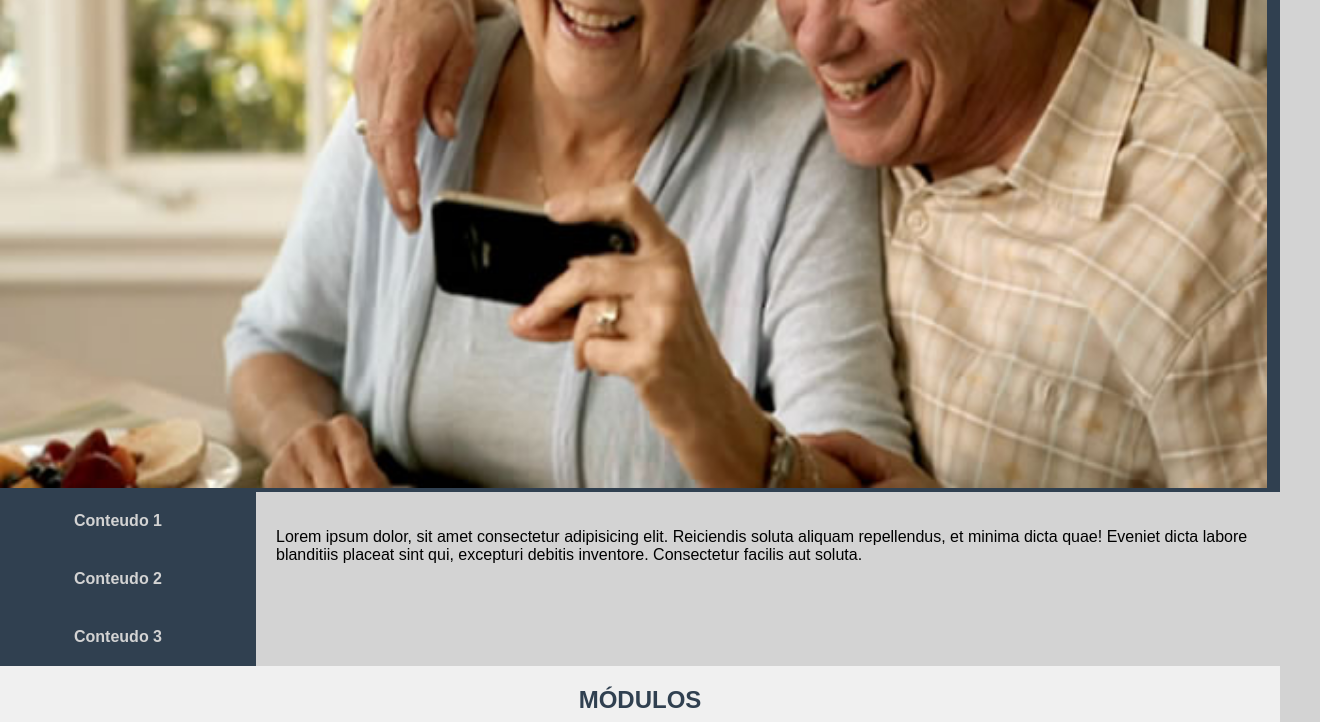
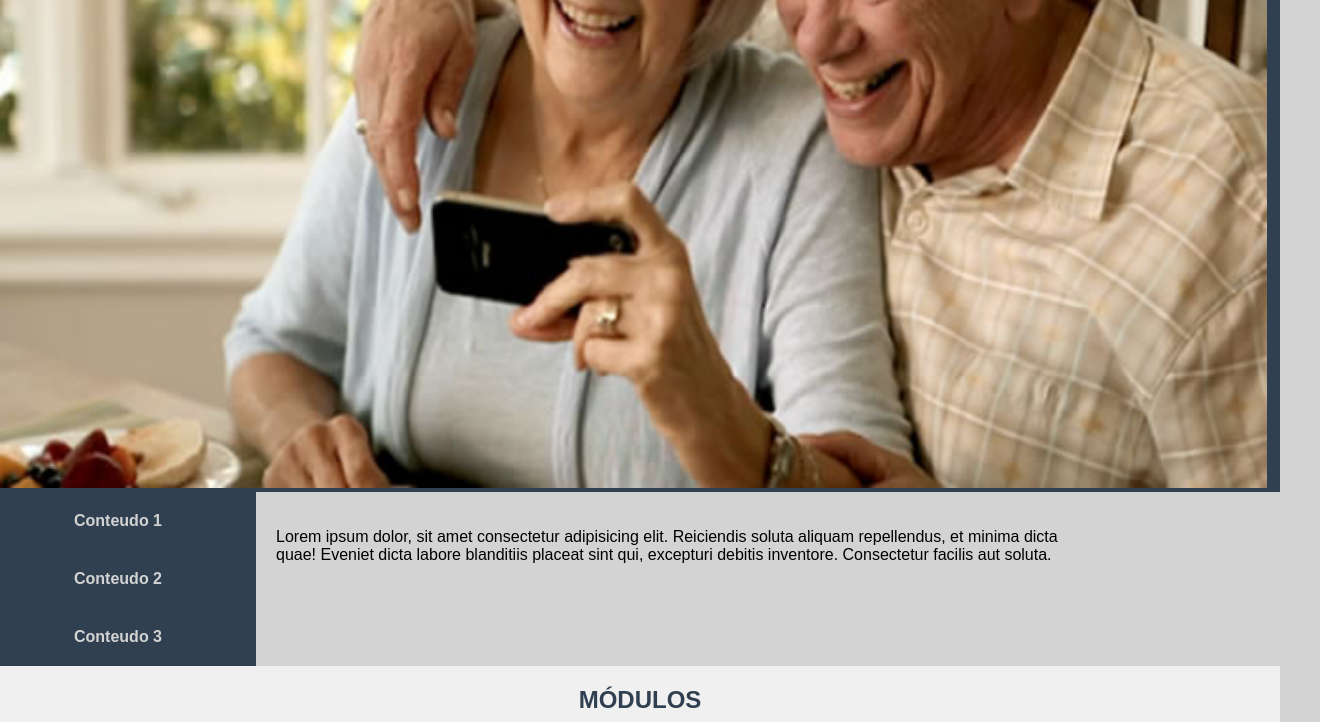
Before and after one commit to WesRaiuga/estacaohack-evovolucao, a plain HTML site: page index.html in a window 1280 px wide. Shown: the part 382-1104 px from the top of the page, 1320 px wide, since content can reach past the window. Drawn offline with Linux system fonts and the light colour scheme.

Commit message:
Add files via upload

```diff
--- a/assets/estilos/estilo.css
+++ b/assets/estilos/estilo.css
@@ -269,17 +269,15 @@ footer p{
 
 #content-1{
     padding: 20px;
-    position: absolute;
-    width: 99vw;
 }
 
 #content-2{
     padding: 20px;
-    position: absolute;
     display: none;
 }
 
 #content-3{
     padding: 20px;
+    /* position: absolute; */
     display: none;
 }
```
